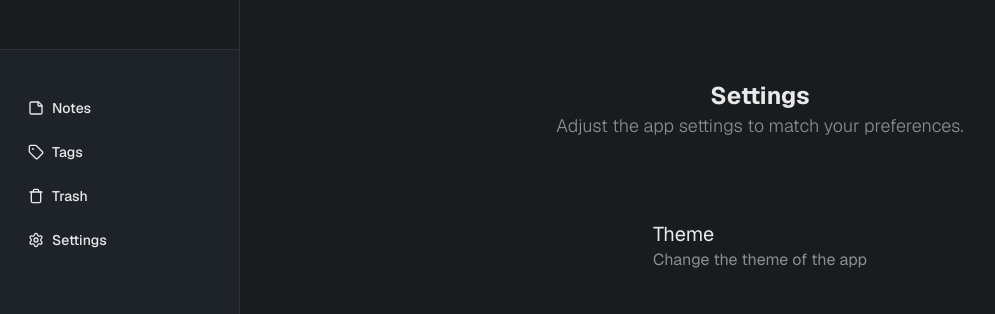
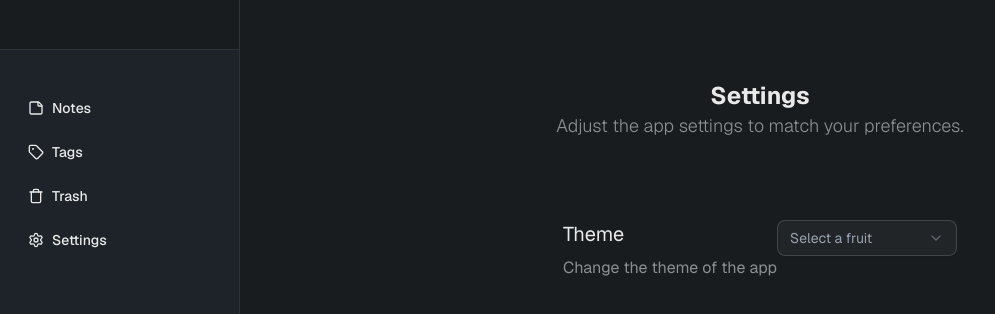
Before and after one commit to crstelli/inka, a Next.js app: page /settings in a window 1280 px wide. Shown: the top 314 px of the page, without its empty margins (0-995 px from the left). Built offline with nearby package versions, Linux system fonts and the light colour scheme.

Commit message:
Implemented select component from shadcn/ui.

```diff
--- a/app/(app)/settings/page.tsx
+++ b/app/(app)/settings/page.tsx
@@ -1,3 +1,5 @@
+import { Select, SelectContent, SelectGroup, SelectItem, SelectTrigger, SelectValue } from "@/components/ui/select";
+
 export default function page() {
   return (
     <main className="flex flex-col items-center py-20">
@@ -5,7 +7,20 @@
       <h2 className="text-lg text-secondary font-light">Adjust the app settings to match your preferences.</h2>
       <div className="mt-20 grid grid-cols-[1fr_auto]">
         <h3 className="text-xl">Theme</h3>
-        <div className="row-span-2"></div>
+        <Select>
+          <SelectTrigger className="w-[180px]">
+            <SelectValue placeholder="Select a fruit" />
+          </SelectTrigger>
+          <SelectContent>
+            <SelectGroup>
+              <SelectItem value="apple">Apple</SelectItem>
+              <SelectItem value="banana">Banana</SelectItem>
+              <SelectItem value="blueberry">Blueberry</SelectItem>
+              <SelectItem value="grapes">Grapes</SelectItem>
+              <SelectItem value="pineapple">Pineapple</SelectItem>
+            </SelectGroup>
+          </SelectContent>
+        </Select>
         <h4 className="text-secondary">Change the theme of the app</h4>
       </div>
     </main>
--- /dev/null
+++ b/components/ui/select.tsx
@@ -0,0 +1,187 @@
+"use client"
+
+import * as React from "react"
+import * as SelectPrimitive from "@radix-ui/react-select"
+import { CheckIcon, ChevronDownIcon, ChevronUpIcon } from "lucide-react"
+
+import { cn } from "@/lib/utils"
+
+function Select({
+  ...props
+}: React.ComponentProps<typeof SelectPrimitive.Root>) {
+  return <SelectPrimitive.Root data-slot="select" {...props} />
+}
+
+function SelectGroup({
+  ...props
+}: React.ComponentProps<typeof SelectPrimitive.Group>) {
+  return <SelectPrimitive.Group data-slot="select-group" {...props} />
+}
+
+function SelectValue({
+  ...props
+}: React.ComponentProps<typeof SelectPrimitive.Value>) {
+  return <SelectPrimitive.Value data-slot="select-value" {...props} />
+}
+
+function SelectTrigger({
+  className,
+  size = "default",
+  children,
+  ...props
+}: React.ComponentProps<typeof SelectPrimitive.Trigger> & {
+  size?: "sm" | "default"
+}) {
+  return (
+    <SelectPrimitive.Trigger
+      data-slot="select-trigger"
+      data-size={size}
+      className={cn(
+        "border-input data-[placeholder]:text-muted-foreground [&_svg:not([class*='text-'])]:text-muted-foreground focus-visible:border-ring focus-visible:ring-ring/50 aria-invalid:ring-destructive/20 dark:aria-invalid:ring-destructive/40 aria-invalid:border-destructive dark:bg-input/30 dark:hover:bg-input/50 flex w-fit items-center justify-between gap-2 rounded-md border bg-transparent px-3 py-2 text-sm whitespace-nowrap shadow-xs transition-[color,box-shadow] outline-none focus-visible:ring-[3px] disabled:cursor-not-allowed disabled:opacity-50 data-[size=default]:h-9 data-[size=sm]:h-8 *:data-[slot=select-value]:line-clamp-1 *:data-[slot=select-value]:flex *:data-[slot=select-value]:items-center *:data-[slot=select-value]:gap-2 [&_svg]:pointer-events-none [&_svg]:shrink-0 [&_svg:not([class*='size-'])]:size-4",
+        className
+      )}
+      {...props}
+    >
+      {children}
+      <SelectPrimitive.Icon asChild>
+        <ChevronDownIcon className="size-4 opacity-50" />
+      </SelectPrimitive.Icon>
+    </SelectPrimitive.Trigger>
+  )
+}
+
+function SelectContent({
+  className,
+  children,
+  position = "popper",
+  align = "center",
+  ...props
+}: React.ComponentProps<typeof SelectPrimitive.Content>) {
+  return (
+    <SelectPrimitive.Portal>
+      <SelectPrimitive.Content
+        data-slot="select-content"
+        className={cn(
+          "bg-popover text-popover-foreground data-[state=open]:animate-in data-[state=closed]:animate-out data-[state=closed]:fade-out-0 data-[state=open]:fade-in-0 data-[state=closed]:zoom-out-95 data-[state=open]:zoom-in-95 data-[side=bottom]:slide-in-from-top-2 data-[side=left]:slide-in-from-right-2 data-[side=right]:slide-in-from-left-2 data-[side=top]:slide-in-from-bottom-2 relative z-50 max-h-(--radix-select-content-available-height) min-w-[8rem] origin-(--radix-select-content-transform-origin) overflow-x-hidden overflow-y-auto rounded-md border shadow-md",
+          position === "popper" &&
+            "data-[side=bottom]:translate-y-1 data-[side=left]:-translate-x-1 data-[side=right]:translate-x-1 data-[side=top]:-translate-y-1",
+          className
+        )}
+        position={position}
+        align={align}
+        {...props}
+      >
+        <SelectScrollUpButton />
+        <SelectPrimitive.Viewport
+          className={cn(
+            "p-1",
+            position === "popper" &&
+              "h-[var(--radix-select-trigger-height)] w-full min-w-[var(--radix-select-trigger-width)] scroll-my-1"
+          )}
+        >
+          {children}
+        </SelectPrimitive.Viewport>
+        <SelectScrollDownButton />
+      </SelectPrimitive.Content>
+    </SelectPrimitive.Portal>
+  )
+}
+
+function SelectLabel({
+  className,
+  ...props
+}: React.ComponentProps<typeof SelectPrimitive.Label>) {
+  return (
+    <SelectPrimitive.Label
+      data-slot="select-label"
+      className={cn("text-muted-foreground px-2 py-1.5 text-xs", className)}
+      {...props}
+    />
+  )
+}
+
+function SelectItem({
+  className,
+  children,
+  ...props
+}: React.ComponentProps<typeof SelectPrimitive.Item>) {
+  return (
+    <SelectPrimitive.Item
+      data-slot="select-item"
+      className={cn(
+        "focus:bg-accent focus:text-accent-foreground [&_svg:not([class*='text-'])]:text-muted-foreground relative flex w-full cursor-default items-center gap-2 rounded-sm py-1.5 pr-8 pl-2 text-sm outline-hidden select-none data-[disabled]:pointer-events-none data-[disabled]:opacity-50 [&_svg]:pointer-events-none [&_svg]:shrink-0 [&_svg:not([class*='size-'])]:size-4 *:[span]:last:flex *:[span]:last:items-center *:[span]:last:gap-2",
+        className
+      )}
+      {...props}
+    >
+      <span className="absolute right-2 flex size-3.5 items-center justify-center">
+        <SelectPrimitive.ItemIndicator>
+          <CheckIcon className="size-4" />
+        </SelectPrimitive.ItemIndicator>
+      </span>
+      <SelectPrimitive.ItemText>{children}</SelectPrimitive.ItemText>
+    </SelectPrimitive.Item>
+  )
+}
+
+function SelectSeparator({
+  className,
+  ...props
+}: React.ComponentProps<typeof SelectPrimitive.Separator>) {
+  return (
+    <SelectPrimitive.Separator
+      data-slot="select-separator"
+      className={cn("bg-border pointer-events-none -mx-1 my-1 h-px", className)}
+      {...props}
+    />
+  )
+}
+
+function SelectScrollUpButton({
+  className,
+  ...props
+}: React.ComponentProps<typeof SelectPrimitive.ScrollUpButton>) {
+  return (
+    <SelectPrimitive.ScrollUpButton
+      data-slot="select-scroll-up-button"
+      className={cn(
+        "flex cursor-default items-center justify-center py-1",
+        className
+      )}
+      {...props}
+    >
+      <ChevronUpIcon className="size-4" />
+    </SelectPrimitive.ScrollUpButton>
+  )
+}
+
+function SelectScrollDownButton({
+  className,
+  ...props
+}: React.ComponentProps<typeof SelectPrimitive.ScrollDownButton>) {
+  return (
+    <SelectPrimitive.ScrollDownButton
+      data-slot="select-scroll-down-button"
+      className={cn(
+        "flex cursor-default items-center justify-center py-1",
+        className
+      )}
+      {...props}
+    >
+      <ChevronDownIcon className="size-4" />
+    </SelectPrimitive.ScrollDownButton>
+  )
+}
+
+export {
+  Select,
+  SelectContent,
+  SelectGroup,
+  SelectItem,
+  SelectLabel,
+  SelectScrollDownButton,
+  SelectScrollUpButton,
+  SelectSeparator,
+  SelectTrigger,
+  SelectValue,
+}
--- a/package.json
+++ b/package.json
@@ -17,6 +17,7 @@
     "@radix-ui/react-dropdown-menu": "^2.1.16",
     "@radix-ui/react-label": "^2.1.8",
     "@radix-ui/react-scroll-area": "^1.2.10",
+    "@radix-ui/react-select": "^2.2.6",
     "@radix-ui/react-separator": "^1.1.8",
     "@radix-ui/react-slot": "^1.2.4",
     "@radix-ui/react-tooltip": "^1.2.8",
```
Also changed, not shown: 1 other file (tests, documents, lock files or other folders).
